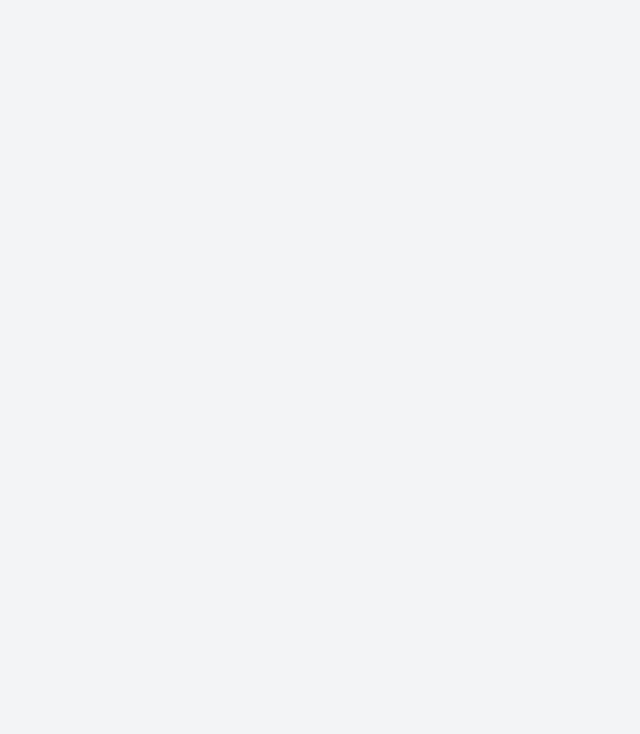
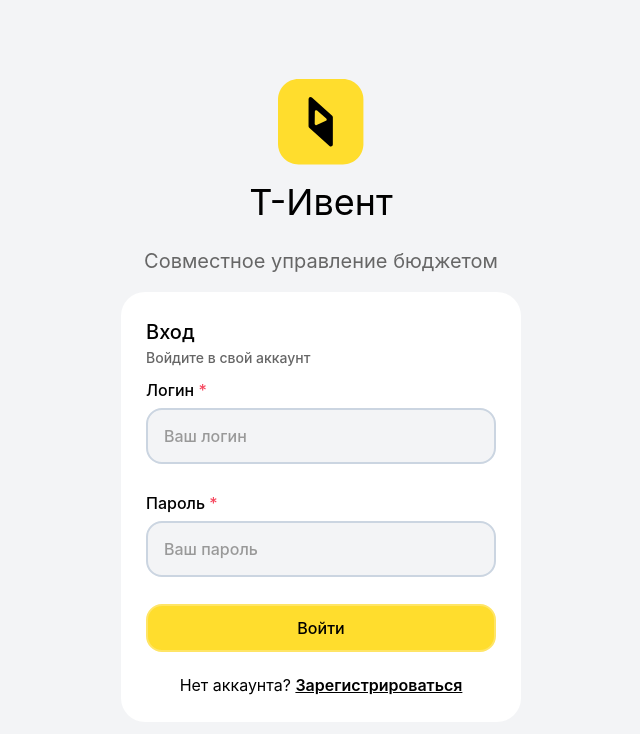
Before and after one commit to MaximBri/t-bank, a React (Vite) app in the folder frontend/: page /login in a window 1280 px wide. Shown: the top 734 px of the page, without its empty margins (319-959 px from the left). Built offline with nearby package versions, Linux system fonts and the light colour scheme.

Commit message:
feat(sign-in): добавление страницы авторизации

```diff
--- a/frontend/src/features/sign-in-by-credentials/index.ts
+++ b/frontend/src/features/sign-in-by-credentials/index.ts
@@ -0,0 +1,7 @@
+export { SignInForm } from './ui/SignInForm.tsx'
+export type {
+    SignInByCredentialsFormValues,
+    SignInByCredentialsPayload,
+    SignInByCredentialsSubmit,
+} from './model/types.ts'
+export { signInByCredentialsSchema } from './model/schema.ts'
--- a/frontend/src/features/sign-in-by-credentials/model/schema.ts
+++ b/frontend/src/features/sign-in-by-credentials/model/schema.ts
@@ -0,0 +1,10 @@
+import { createFormSchema, type InferFormValues, requiredString } from '@/shared/lib/forms'
+import { signUpByCredentialsSchema } from "@/features/sign-up-by-credentials";
+
+export const signInByCredentialsSchema = createFormSchema({
+    login: requiredString('Введите логин'),
+    password: requiredString('Введите пароль'),
+})
+
+export type SignInByCredentialsSchema = typeof signUpByCredentialsSchema
+export type SignInByCredentialsSchemaValues = InferFormValues<SignInByCredentialsSchema>
--- a/frontend/src/features/sign-in-by-credentials/ui/SignInForm.tsx
+++ b/frontend/src/features/sign-in-by-credentials/ui/SignInForm.tsx
@@ -0,0 +1,129 @@
+import { zodResolver } from '@hookform/resolvers/zod'
+import { useState } from 'react'
+import { FormProvider, useForm } from 'react-hook-form'
+import { Link } from 'react-router-dom'
+
+import { createTextField, type TextFieldConfig } from '@/shared/lib/forms'
+import { APP_ROUTES } from '@/shared/routes'
+import { TextField } from '@/shared/ui/form-fields'
+
+import { signInByCredentialsSchema } from '../model/schema.ts'
+import type {
+    SignInByCredentialsFormValues,
+    SignInByCredentialsPayload,
+    SignInByCredentialsSubmit,
+} from '../model/types.ts'
+
+const signInFieldLabelClassName =
+    'text-[16px] font-inter font-medium text-primary'
+const signInFieldInputClassName =
+    'font-inter font-medium rounded-[16px] bg-primary border border-primary px-[16px] py-[14px] text-[16px] border-[2px]'
+
+
+const signInFields: TextFieldConfig<SignInByCredentialsFormValues>[] = [
+    createTextField<SignInByCredentialsFormValues>(
+        {
+            name: 'login',
+            type: 'text',
+            label: 'Логин',
+            labelClassName: signInFieldLabelClassName,
+            fieldClassName: signInFieldInputClassName,
+            placeholder: 'Ваш логин',
+            required: true,
+        }
+    ),
+    createTextField<SignInByCredentialsFormValues>({
+        name: 'password',
+        type: 'password',
+        label: 'Пароль',
+        labelClassName: signInFieldLabelClassName,
+        fieldClassName: signInFieldInputClassName,
+        placeholder: 'Ваш пароль',
+        required: true,
+    }),
+]
+
+
+type SignInFormProps = {
+    onSubmit?: SignInByCredentialsSubmit
+}
+
+const defaultSubmit: SignInByCredentialsSubmit = async (_payload: SignInByCredentialsPayload) => {
+    await Promise.resolve()
+}
+
+export const SignInForm = ({ onSubmit = defaultSubmit }: SignInFormProps) => {
+    const methods = useForm<SignInByCredentialsFormValues>({
+        resolver: zodResolver(signInByCredentialsSchema),
+        mode: 'onTouched',
+        defaultValues: {
+            login: '',
+            password: ''
+        },
+    })
+
+    const [submitError, setSubmitError] = useState<string | null>(null)
+
+    const {
+        formState: { isSubmitting },
+        handleSubmit,
+        reset,
+    } = methods
+
+    const submitForm = handleSubmit(async ({ login, password }) => {
+        setSubmitError(null)
+
+        try {
+            await onSubmit({ login, password })
+            reset({
+                login: '',
+                password: '',
+            })
+        } catch (error) {
+            setSubmitError(error instanceof Error ? error.message : 'Не удалось отправить форму')
+        }
+    })
+
+    return (
+        <FormProvider {...methods}>
+            <form
+                className="flex w-[400px] flex-col gap-[10px] rounded-[24px] bg-secondary p-[25px]"
+                onSubmit={submitForm}
+            >
+                <div className="gap-[10px]">
+                    <h3 className="font-inter text-[20px] font-medium text-primary">Вход</h3>
+                    <p className="font-inter text-[14px] font-medium text-muted">
+                        Войдите в свой аккаунт
+                    </p>
+                </div>
+
+                <div className="flex flex-col gap-[27px]">
+                    {signInFields.map((field) => (
+                        <TextField key={field.name} {...field} />
+                    ))}
+                    {submitError ? (
+                        <p className="text-sm text-error">
+                            {submitError}
+                        </p>
+                    ) : null}
+
+                    <div className="flex flex-col items-center justify-center gap-[21px]">
+                        <button
+                            type="submit"
+                            disabled={isSubmitting}
+                            className="w-full rounded-[16px] border-[2px] border-yellow bg-yellow py-[10px] font-inter font-medium text-primary disabled:bg-yellow-disabled"
+                        >
+                            {isSubmitting ? 'Отправка...' : 'Войти'}
+                        </button>
+                        <p className="font-inter">
+                            Нет аккаунта?{' '}
+                            <Link to={APP_ROUTES.REGISTER} replace className="font-semibold underline">
+                                Зарегистрироваться
+                            </Link>
+                        </p>
+                    </div>
+                </div>
+            </form>
+        </FormProvider>
+    )
+}
--- a/frontend/src/features/sign-up-by-credentials/ui/SignUpForm.tsx
+++ b/frontend/src/features/sign-up-by-credentials/ui/SignUpForm.tsx
@@ -98,7 +98,7 @@ export const SignUpForm = ({ onSubmit = defaultSubmit }: SignUpFormProps) => {
       >
         <div className="gap-[10px]">
           <h3 className="font-inter text-[20px] font-medium text-primary">Регистрация</h3>
-          <p className="font-inter text-[16px] font-medium text-[#666666]">
+          <p className="font-inter text-[14px] font-medium text-muted">
             Создайте свой аккаунт
           </p>
         </div>
@@ -108,7 +108,7 @@ export const SignUpForm = ({ onSubmit = defaultSubmit }: SignUpFormProps) => {
             <TextField key={field.name} {...field} />
           ))}
           {submitError ? (
-              <p className="text-sm text-red-700">
+              <p className="text-sm text-error">
                 {submitError}
               </p>
           ) : null}
--- a/frontend/src/pages/login/ui/LoginPage.tsx
+++ b/frontend/src/pages/login/ui/LoginPage.tsx
@@ -1,3 +1,18 @@
+import {LogoWithForm} from "@/shared/ui/LogoWithForm.tsx";
+import {SignInByCredentialsSubmit, SignInForm} from "@/features/sign-in-by-credentials";
+
+const submitSignInForm: SignInByCredentialsSubmit = async (payload) => {
+  // Placeholder for future API integration.
+  console.log('sign-up payload', payload)
+  await Promise.resolve()
+}
+
 export const LoginPage = () => {
-  return <main className=""></main>
+  return (
+      <main className="py-[20px] flex min-h-screen items-center justify-center">
+        <LogoWithForm>
+          <SignInForm onSubmit={submitSignInForm} />
+        </LogoWithForm>
+      </main>
+  )
 }
--- a/frontend/src/shared/ui/LogoWithForm.tsx
+++ b/frontend/src/shared/ui/LogoWithForm.tsx
@@ -10,7 +10,7 @@ export const LogoWithForm = ({ children }: LogoWithFormProps) => {
             <div className="flex flex-col items-center">
                 <img src="/logo.svg" alt="Logo" width="86px" height="86px"/>
                 <h2 className="mt-[10px] mb-[17px] font-inter text-[36px] text-primary">Т-Ивент</h2>
-                <p className="text-[20px] text-[#666666]">Совместное управление бюджетом</p>
+                <p className="text-[20px] text-muted">Совместное управление бюджетом</p>
             </div>
 
             {children}
--- a/frontend/src/shared/ui/form-fields/BaseField.tsx
+++ b/frontend/src/shared/ui/form-fields/BaseField.tsx
@@ -108,7 +108,7 @@ export const BaseField = <
             {errorMessage ? (
               <span
                 id={ariaDescribedBy}
-                className="absolute left-0 top-full mt-1 text-sm text-red-600"
+                className="absolute left-0 top-full mt-1 text-sm text-error"
                 role="alert"
               >
                 {errorMessage}
--- a/frontend/tailwind.config.js
+++ b/frontend/tailwind.config.js
@@ -8,11 +8,14 @@ export default {
         primary: '#f3f4f6',
         secondary: '#ffffff',
         'yellow-disabled': '#ffeb83',
-        error: '#f6465d'
+        error: '#f6465d',
+        'error-light': '#fff1f1',
+        'green-light': '#eaf8e8'
       },
       textColor: {
         primary: '#000000',
         placeholder: '#999999',
+        muted: '#666666'
       },
       fontFamily: {
         inter: ['Inter', 'sans-serif'],
```
Also changed, not shown: frontend/src/features/sign-in-by-credentials/model/types.ts (+11 -0 lines).
